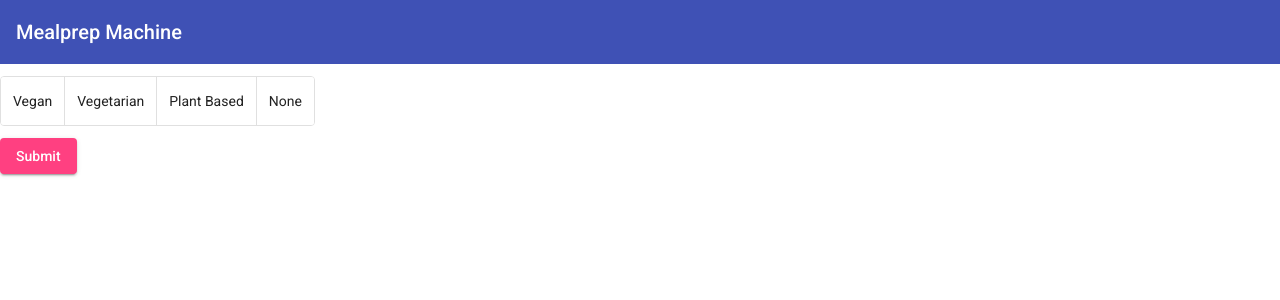
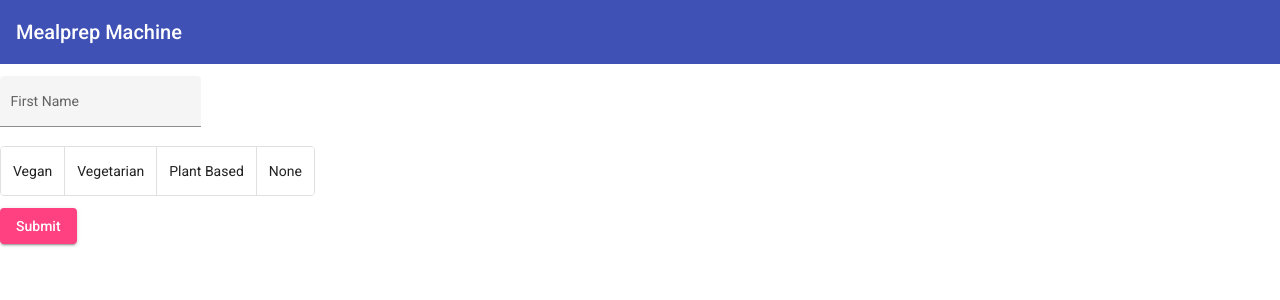
Before and after one commit to willadelinephillips/mealprep-machine, an Angular app in the folder mealprep-machine/: page / in a window 1280 px wide. Shown: the top 300 px of the page. Built offline with nearby package versions, Linux system fonts and the light colour scheme.

Commit message:
Added input for Name

```diff
--- a/mealprep-machine/src/app/app.component.html
+++ b/mealprep-machine/src/app/app.component.html
@@ -3,7 +3,11 @@
   <span>{{mainTitle}}</span>
 </mat-toolbar>
 </p>
-
+<form class="example-form">
+  <mat-form-field class="example-full-width" appearance="fill">
+    <mat-label>First Name</mat-label>
+    <input matInput placeholder="Ex. Pizza">
+  </mat-form-field>
 <p>
   <mat-button-toggle-group name="fontStyle" aria-label="Font Style">
   <mat-button-toggle value="">Vegan</mat-button-toggle>
@@ -17,4 +21,5 @@
   <button mat-raised-button color="accent">Submit</button>
 </p>
 
+
 <router-outlet></router-outlet>
--- a/mealprep-machine/src/app/app.module.ts
+++ b/mealprep-machine/src/app/app.module.ts
@@ -1,6 +1,9 @@
 import {MatButtonToggleModule} from '@angular/material/button-toggle';
 import {MatButtonModule} from '@angular/material/button';
 import {MatToolbarModule} from '@angular/material/toolbar';
+import {MatInputModule} from '@angular/material/input';
+import {MatIconModule} from '@angular/material/icon';
+import {Component} from '@angular/core';
 
 import { NgModule } from '@angular/core';
 import { BrowserModule } from '@angular/platform-browser';
@@ -17,6 +20,8 @@ import { BrowserAnimationsModule } from '@angular/platform-browser/animations';
     MatToolbarModule,
     MatButtonModule,
     MatButtonToggleModule,
+    MatInputModule,
+    MatIconModule,
 
     BrowserModule,
     AppRoutingModule,
```
